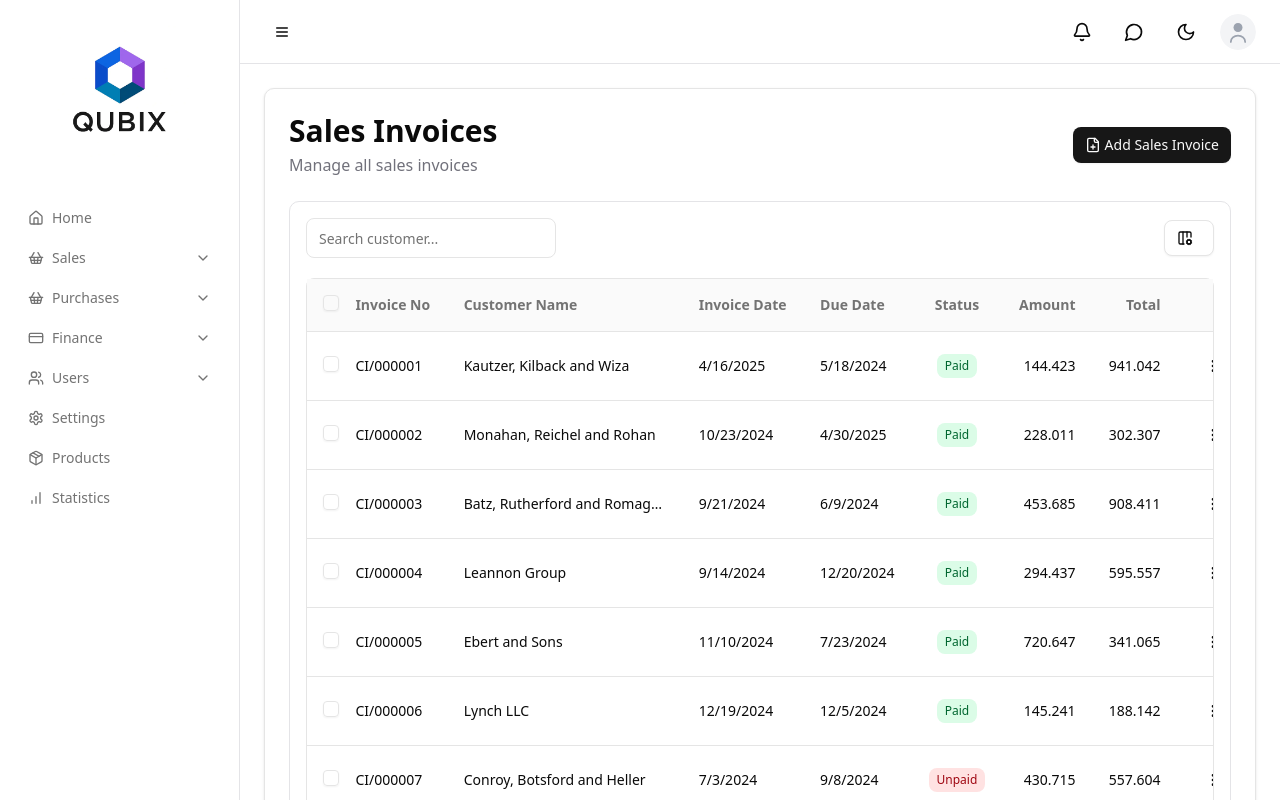
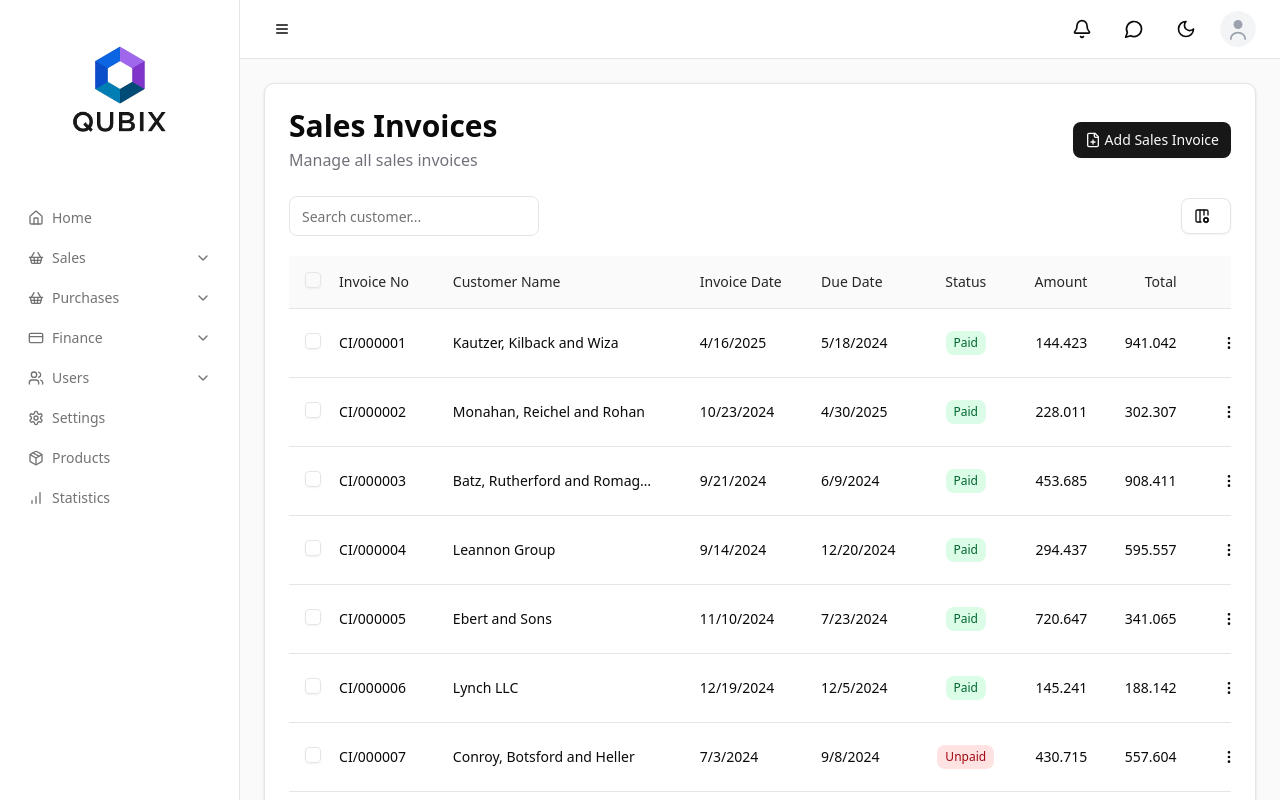
Before and after one commit to herryroby/turbo-starter, a Next.js app in the folder apps/web/: page /sales/invoices in a window 1280 px wide. Built offline with nearby package versions, Linux system fonts and the light colour scheme.

Commit message:
feat: enhance layout and styling for main components, update DataTable structure

```diff
--- a/apps/web/app/(main)/layout.tsx
+++ b/apps/web/app/(main)/layout.tsx
@@ -32,10 +32,12 @@ const MainLayoutContent = ({ children }: { children: ReactNode }) => {
         )}
       >
         <Header />
-        <main className="flex-1 overflow-auto p-6">
-          <Card className="rounded-lg p-6">
-            <CardContent className="h-full p-0">{children}</CardContent>
-          </Card>
+        <main className="h-full overflow-auto bg-neutral-50 dark:bg-neutral-900">
+          <div className="mx-auto max-w-[1560px] p-6">
+            <Card className="rounded-lg p-6">
+              <CardContent className="h-full p-0">{children}</CardContent>
+            </Card>
+          </div>
         </main>
       </div>
     </div>
--- a/apps/web/app/(main)/sales/invoices/page.tsx
+++ b/apps/web/app/(main)/sales/invoices/page.tsx
@@ -141,10 +141,7 @@ export default function InvoicesPage() {
           <span>Add Sales Invoice</span>
         </Button>
       </div>
-
-      <div className="rounded-lg border border-zinc-200 bg-white p-4 dark:border-zinc-800 dark:bg-zinc-900">
-        <DataTable columns={columns} data={data} filterColumn="customerName" searchPlaceholder="Search customer..." />
-      </div>
+      <DataTable columns={columns} data={data} filterColumn="customerName" searchPlaceholder="Search customer..." />
     </div>
   );
 }
--- a/apps/web/components/header/header.tsx
+++ b/apps/web/components/header/header.tsx
@@ -10,7 +10,7 @@ export function Header() {
   const { toggle } = useSidebar();
 
   return (
-    <header className="sticky top-0 z-10 flex h-16 items-center justify-between border-b border-zinc-200 bg-white px-6 dark:border-zinc-800 dark:bg-zinc-900">
+    <header className="sticky top-0 z-10 flex h-16 items-center justify-between border-b border-zinc-200 bg-white px-6 dark:border-neutral-800 dark:bg-neutral-900">
       <div className="flex items-center gap-4">
         <Button onClick={toggle} variant="ghost" size="icon" className="mr-2" aria-label="Toggle sidebar">
           <Menu className="h-5 w-5" />
--- a/apps/web/components/sidebar/sidebar.tsx
+++ b/apps/web/components/sidebar/sidebar.tsx
@@ -137,7 +137,7 @@ export const Sidebar = () => {
   return (
     <aside
       className={cn(
-        'absolute left-0 h-screen w-60 border-r border-zinc-200 bg-white p-4 dark:border-zinc-800 dark:bg-zinc-900',
+        'absolute left-0 h-screen w-60 border-r border-neutral-200 bg-white p-4 dark:border-neutral-800 dark:bg-neutral-900',
         isOpen ? 'translate-x-0' : '-translate-x-full'
       )}
     >
--- a/packages/ui/src/components/data-table/data-table.tsx
+++ b/packages/ui/src/components/data-table/data-table.tsx
@@ -59,14 +59,14 @@ export function DataTable<TData, TValue>({
       {filterColumn && (
         <DataTableToolbar table={table} filterColumn={filterColumn} searchPlaceholder={searchPlaceholder} />
       )}
-      <div className="rounded-md border">
+      <div className="border-b border-l-0 border-r-0">
         <Table>
           <TableHeader className="bg-neutral-50 dark:bg-neutral-800">
             {table.getHeaderGroups().map((headerGroup) => (
               <TableRow key={headerGroup.id}>
                 {headerGroup.headers.map((header) => {
                   return (
-                    <TableHead key={header.id} className="h-10 p-4 font-bold">
+                    <TableHead key={header.id} className="h-10 p-4 text-neutral-800 dark:text-neutral-200">
                       {header.isPlaceholder ? null : flexRender(header.column.columnDef.header, header.getContext())}
                     </TableHead>
                   );
```
